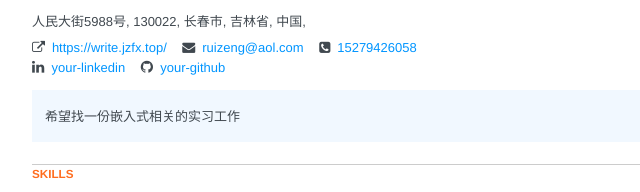
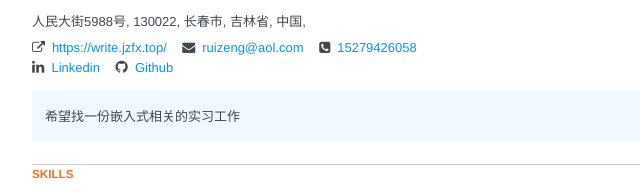
Before and after one commit to RuiZengDev/resume, a plain HTML site: page 2023/05/09/hello-world/index.html in a window 1280 px wide. Shown: the part 156-348 px from the top of the page, 198-838 px from the left. Drawn offline with Linux system fonts and the light colour scheme.

Commit message:
Site updated: 2023-05-09 21:54:07

```diff
--- a/2023/05/09/hello-world/index.html
+++ b/2023/05/09/hello-world/index.html
@@ -56,7 +56,7 @@
                 <div class="username">
                     <span class="fa fa-linkedin social"></span>
                     <span class="url">
-                        <a target="_blank" href="https://www.linkedin.com/in/rui-zeng-91890b275/">your-linkedin</a>
+                        <a target="_blank" href="https://www.linkedin.com/in/rui-zeng-91890b275/">Linkedin</a>
                     </span>
                 </div>
             </div>
@@ -65,7 +65,7 @@
                 <div class="username">
                     <span class="fa fa-github social"></span>
                     <span class="url">
-                        <a target="_blank" href="https://github.com/RuiZengDev/">your-github</a>
+                        <a target="_blank" href="https://github.com/RuiZengDev/">Github</a>
                     </span>
                 </div>
             </div>
```
Also changed, not shown: archives/2023/05/index.html (+2 -2 lines), archives/2023/index.html (+2 -2 lines), archives/index.html (+2 -2 lines), index.html (+2 -2 lines).
